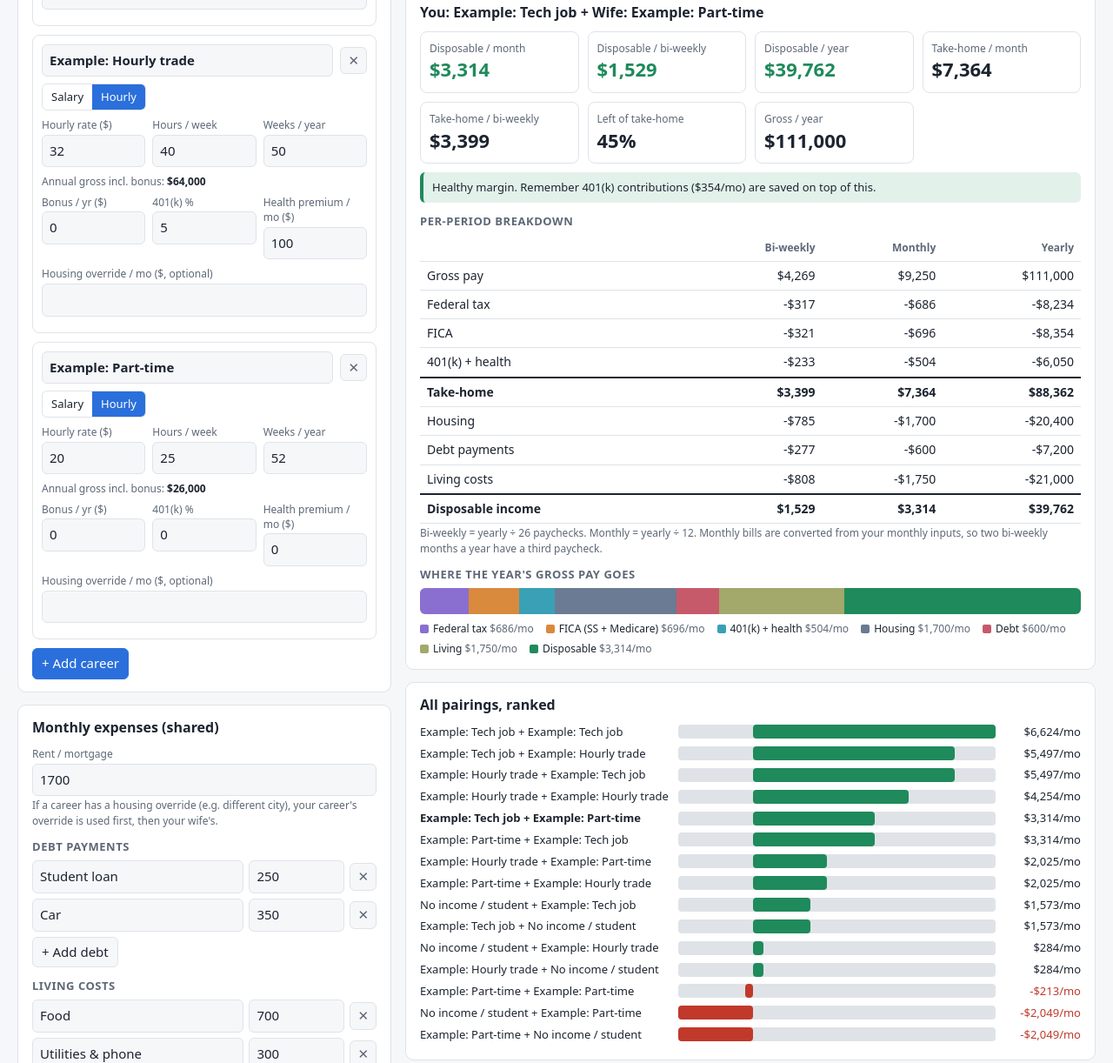
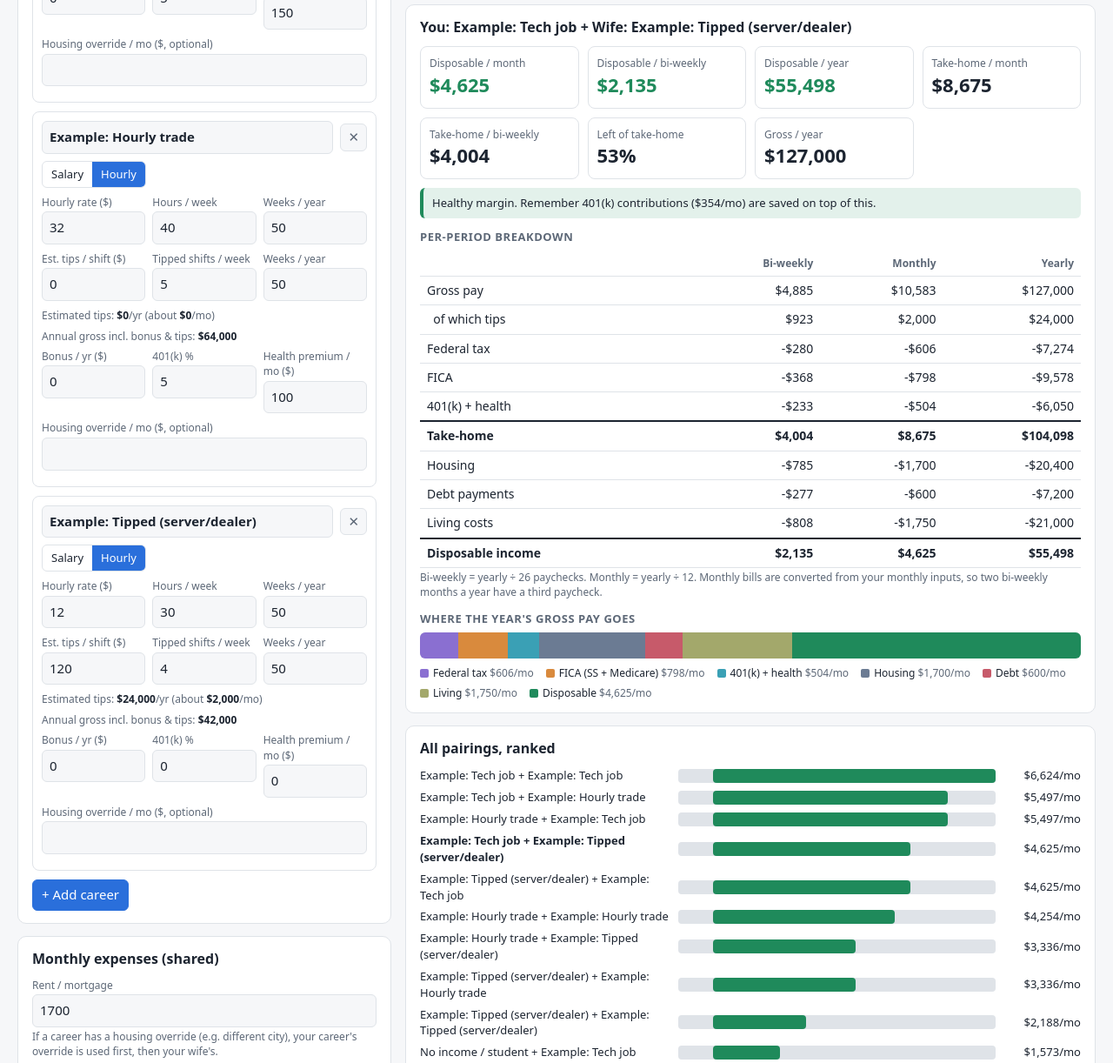
Before and after one commit to 8bitChance/Claude, a plain HTML site: page index.html in a window 1280 px wide. Shown: the part 452-1674 px from the top of the page at 87% size. Drawn offline with Linux system fonts and the light colour scheme.

Commit message:
Add estimated daily tips income with optional no-tax-on-tips deduction
Co-Authored-By: Claude Sonnet 5.5 <noreply@anthropic.com>
Claude-Session: https://claude.ai/code/session_01QpaEEvW2HscqeneMn8w8Vv

```diff
--- a/index.html
+++ b/index.html
@@ -99,6 +99,13 @@
       <p class="hint">Reality check: most people underestimate living costs. Use your last 3 months of bank/card statements.</p>
     </div>
     <div class="card">
+      <h2>Tips tax treatment</h2>
+      <label style="display:flex;gap:8px;align-items:flex-start;color:var(--ink);font-size:14px">
+        <input type="checkbox" id="tipDed" style="width:auto;margin-top:3px">
+        <span>Apply federal "no tax on tips" deduction (up to $25,000, 2025&ndash;2028, phases out above $300k income for joint filers)</span></label>
+      <p class="hint">Only applies to qualifying tipped jobs (e.g. servers, bartenders, casino dealers), and only to income tax, not Social Security/Medicare. Tips must be reported. Turn off if unsure and confirm with a tax pro or the IRS guidance.</p>
+    </div>
+    <div class="card">
       <h2>Backup</h2>
       <div class="tools">
         <button id="export">Export JSON</button>
@@ -144,26 +151,30 @@ const TAX = {
     [512450, .32], [768700, .35], [Infinity, .37]
   ],
   ssRate: .062, ssWageBase: 184500,
+  // 'No tax on tips' federal income-tax deduction (2025-2028). Does NOT reduce FICA.
+  tipDeductionMax: 25000, tipPhaseoutStartMFJ: 300000, tipPhaseoutPer1000: 100,
   medicareRate: .0145, addlMedicareRate: .009, addlMedicareThresholdMFJ: 250000
 };
 
 // ---------- Pure calculation ----------
 function num(x) { const n = parseFloat(x); return isFinite(n) && n > 0 ? n : 0; }
 
+function annualTips(c) { return c ? num(c.tipDay) * num(c.tipDays) * num(c.tipWeeks) : 0; }
+
 function annualGross(c) {
   if (!c) return 0;
   const base = c.mode === 'hourly' ? num(c.rate) * num(c.hours) * num(c.weeks) : num(c.salary);
-  return base + num(c.bonus);
+  return base + num(c.bonus) + annualTips(c);
 }
 
 function personCalc(c) {
-  const gross = annualGross(c);
-  const k401 = c ? Math.min(gross, gross * num(c.k401) / 100) : 0;
+  const gross = annualGross(c), tips = annualTips(c);
+  const k401 = c ? (gross - tips) * Math.min(100, num(c.k401)) / 100 : 0; // 401(k) assumed on wages, not tips
   const health = c ? Math.min(gross, num(c.health) * 12) : 0;
   const ficaWages = gross - health; // 401(k) deferrals are still FICA wages; Section 125 health is not
   const ss = Math.min(ficaWages, TAX.ssWageBase) * TAX.ssRate;
   const medicare = ficaWages * TAX.medicareRate;
-  return { gross, k401, health, ficaWages, ss, medicare };
+  return { gross, tips, k401, health, ficaWages, ss, medicare };
 }
 
 function federalTax(taxable) {
@@ -179,7 +190,13 @@ function calc(careerA, careerB, exp) {
   const a = personCalc(careerA), b = personCalc(careerB);
   const gross = a.gross + b.gross;
   const k401 = a.k401 + b.k401, health = a.health + b.health;
-  const taxable = Math.max(0, gross - k401 - health - TAX.stdDeduction);
+  const tips = a.tips + b.tips;
+  let tipDed = 0;
+  if (exp.tipDeduction && tips > 0) {
+    const over = Math.max(0, gross - TAX.tipPhaseoutStartMFJ);
+    tipDed = Math.max(0, Math.min(tips, TAX.tipDeductionMax) - Math.ceil(over / 1000) * TAX.tipPhaseoutPer1000);
+  }
+  const taxable = Math.max(0, gross - k401 - health - TAX.stdDeduction - tipDed);
   const fed = federalTax(taxable);
   const addl = Math.max(0, a.ficaWages + b.ficaWages - TAX.addlMedicareThresholdMFJ) * TAX.addlMedicareRate;
   const fica = a.ss + b.ss + a.medicare + b.medicare + addl;
@@ -189,7 +206,7 @@ function calc(careerA, careerB, exp) {
   const debt = exp.debts.reduce((s, d) => s + num(d.amount), 0) * 12;
   const living = exp.living.reduce((s, d) => s + num(d.amount), 0) * 12;
   const disposable = net - housing - debt - living;
-  return { gross, k401, health, fed, fica, net, housing, debt, living, disposable,
+  return { gross, tips, tipDed, k401, health, fed, fica, net, housing, debt, living, disposable,
            monthly: disposable / 12, savingsRate: net > 0 ? disposable / net : 0 };
 }
 
@@ -200,10 +217,10 @@ const NONE = { id: 'none', name: 'No income / student', mode: 'salary', salary:
 
 function defaults() {
   const c = (name, o) => Object.assign({ id: nid(), name, mode: 'salary', salary: 0, rate: 0, hours: 40, weeks: 52,
-    bonus: 0, k401: 5, health: 150, housing: '' }, o);
+    bonus: 0, k401: 5, health: 150, housing: '', tipDay: 0, tipDays: 5, tipWeeks: 50 }, o);
   const c1 = c('Example: Tech job', { salary: 85000 });
   const c2 = c('Example: Hourly trade', { mode: 'hourly', rate: 32, hours: 40, weeks: 50, health: 100 });
-  const c3 = c('Example: Part-time', { mode: 'hourly', rate: 20, hours: 25, weeks: 52, k401: 0, health: 0 });
+  const c3 = c('Example: Tipped (server/dealer)', { mode: 'hourly', rate: 12, hours: 30, weeks: 50, k401: 0, health: 0, tipDay: 120, tipDays: 4, tipWeeks: 50 });
   return {
     careers: [c1, c2, c3], you: c1.id, wife: c3.id,
     housing: 1700,
@@ -224,7 +241,7 @@ const $ = id => document.getElementById(id);
 const esc = s => String(s ?? '').replace(/[&<>"']/g, ch => ({ '&':'&amp;','<':'&lt;','>':'&gt;','"':'&quot;',"'":'&#39;' }[ch]));
 const usd = n => (n < 0 ? '-' : '') + '$' + Math.abs(Math.round(n)).toLocaleString('en-US');
 const careerById = id => id === 'none' ? NONE : state.careers.find(c => c.id === id) || NONE;
-const exp = () => ({ housing: state.housing, debts: state.debts, living: state.living });
+const exp = () => ({ housing: state.housing, debts: state.debts, living: state.living, tipDeduction: state.tipDeduction !== false });
 
 // ---------- Input rendering (only rebuilt on structure changes, not on typing) ----------
 function numField(label, field, id, extra = '') {
@@ -247,7 +264,9 @@ function renderCareers() {
       </div>
       <div style="height:8px"></div>
       ${pay}
-      <div class="hint">Annual gross incl. bonus: <b data-gross="${c.id}">${usd(annualGross(c))}</b></div>
+      <div class="row">${numField('Est. tips / shift ($)', 'tipDay', c.id)}${numField('Tipped shifts / week', 'tipDays', c.id)}${numField('Weeks / year', 'tipWeeks', c.id)}</div>
+      <div class="hint">Estimated tips: <b data-tips="${c.id}">${usd(annualTips(c))}</b>/yr (about <b data-tipsmo="${c.id}">${usd(annualTips(c) / 12)}</b>/mo)</div>
+      <div class="hint">Annual gross incl. bonus &amp; tips: <b data-gross="${c.id}">${usd(annualGross(c))}</b></div>
       <div class="row">${numField('Bonus / yr ($)', 'bonus', c.id)}${numField('401(k) %', 'k401', c.id)}${numField('Health premium / mo ($)', 'health', c.id)}</div>
       <div class="row">${numField('Housing override / mo ($, optional)', 'housing', c.id)}</div>
     </div>`;
@@ -265,6 +284,7 @@ function listRows(kind) {
 function renderInputs() {
   renderCareers(); listRows('debts'); listRows('living');
   $('housing').value = state.housing;
+  $('tipDed').checked = state.tipDeduction !== false;
 }
 
 // ---------- Results rendering ----------
@@ -312,7 +332,7 @@ function renderResults() {
     ['Gross / year', usd(r.gross)]
   ].map(([k, v]) => `<div class="stat"><div class="k">${k}</div><div class="v">${v}</div></div>`).join('');
 
-  const lines = [['Gross pay', r.gross], ['Federal tax', -r.fed], ['FICA', -r.fica], ['401(k) + health', -(r.k401 + r.health)],
+  const lines = [['Gross pay', r.gross], ...(r.tips ? [['&nbsp;&nbsp;of which tips', r.tips]] : []), ['Federal tax', -r.fed], ['FICA', -r.fica], ['401(k) + health', -(r.k401 + r.health)],
     ['Take-home', r.net, 1], ['Housing', -r.housing], ['Debt payments', -r.debt], ['Living costs', -r.living], ['Disposable income', r.disposable, 1]];
   $('per').innerHTML = '<thead><tr><th></th><th>Bi-weekly</th><th>Monthly</th><th>Yearly</th></tr></thead><tbody>' +
     lines.map(([n, v, t]) => `<tr class="${t ? 'total' : ''}"><td>${n}</td><td class="${v < 0 && t ? 'neg' : ''}">${usd(v / 26)}</td><td class="${v < 0 && t ? 'neg' : ''}">${usd(v / 12)}</td><td class="${v < 0 && t ? 'neg' : ''}">${usd(v)}</td></tr>`).join('') + '</tbody>';
@@ -353,11 +373,14 @@ function renderResults() {
 // ---------- Events ----------
 document.addEventListener('input', e => {
   const t = e.target;
-  if (t.id === 'housing') state.housing = t.value;
+  if (t.id === 'tipDed') state.tipDeduction = t.checked;
+  else if (t.id === 'housing') state.housing = t.value;
   else if (t.dataset.c) {
     const c = state.careers.find(x => x.id === t.dataset.c); if (!c) return;
     c[t.dataset.f] = t.value;
     const g = document.querySelector(`[data-gross="${c.id}"]`); if (g) g.textContent = usd(annualGross(c));
+    const tp = document.querySelector(`[data-tips="${c.id}"]`); if (tp) tp.textContent = usd(annualTips(c));
+    const tm = document.querySelector(`[data-tipsmo="${c.id}"]`); if (tm) tm.textContent = usd(annualTips(c) / 12);
   } else if (t.dataset.l) {
     const row = state[t.dataset.l].find(x => x.id === t.dataset.id); if (row) row[t.dataset.f] = t.value;
   } else return;
@@ -381,7 +404,7 @@ document.addEventListener('click', e => {
 });
 
 $('addCareer').onclick = () => {
-  state.careers.push({ id: nid(), name: 'New career', mode: 'salary', salary: 0, rate: 0, hours: 40, weeks: 52, bonus: 0, k401: 0, health: 0, housing: '' });
+  state.careers.push({ id: nid(), name: 'New career', mode: 'salary', salary: 0, rate: 0, hours: 40, weeks: 52, bonus: 0, k401: 0, health: 0, housing: '', tipDay: 0, tipDays: 5, tipWeeks: 50 });
   save(); renderCareers(); renderResults();
 };
 $('addDebt').onclick = () => { state.debts.push({ id: nid(), name: 'Debt', amount: 0 }); save(); listRows('debts'); };
```
